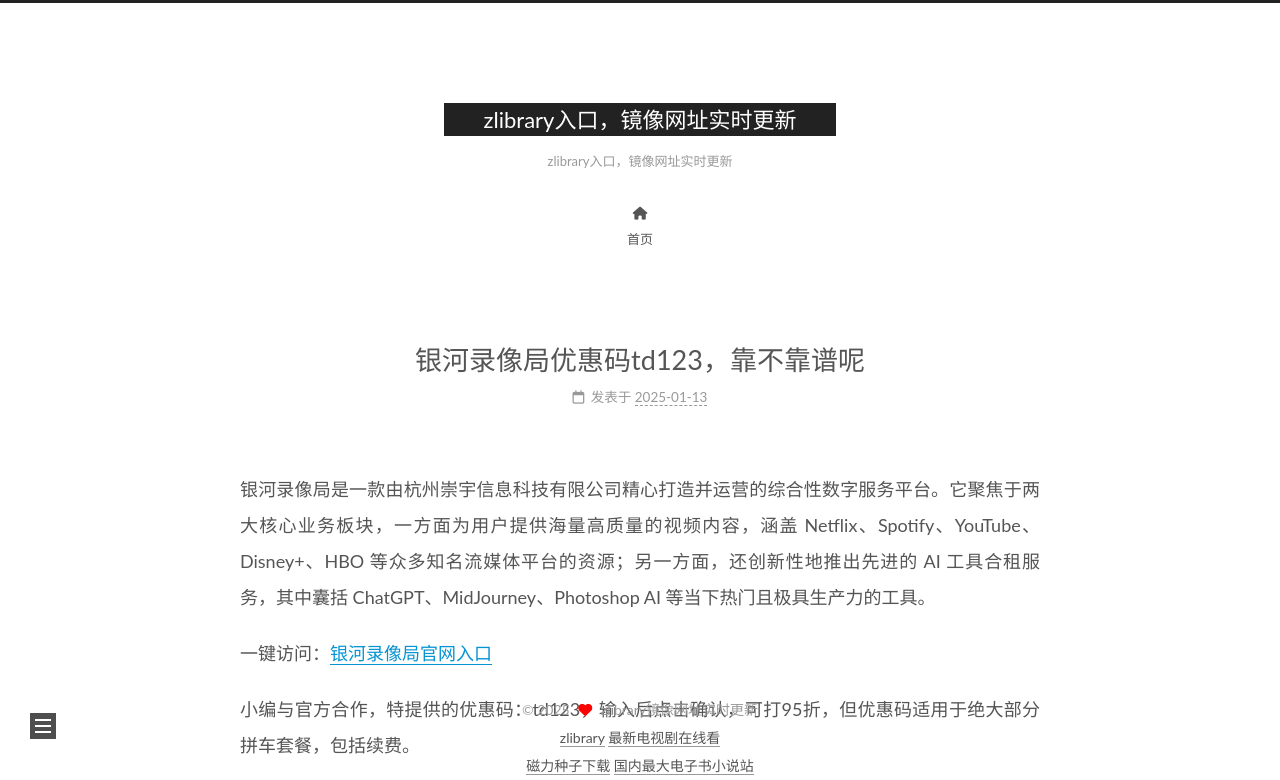
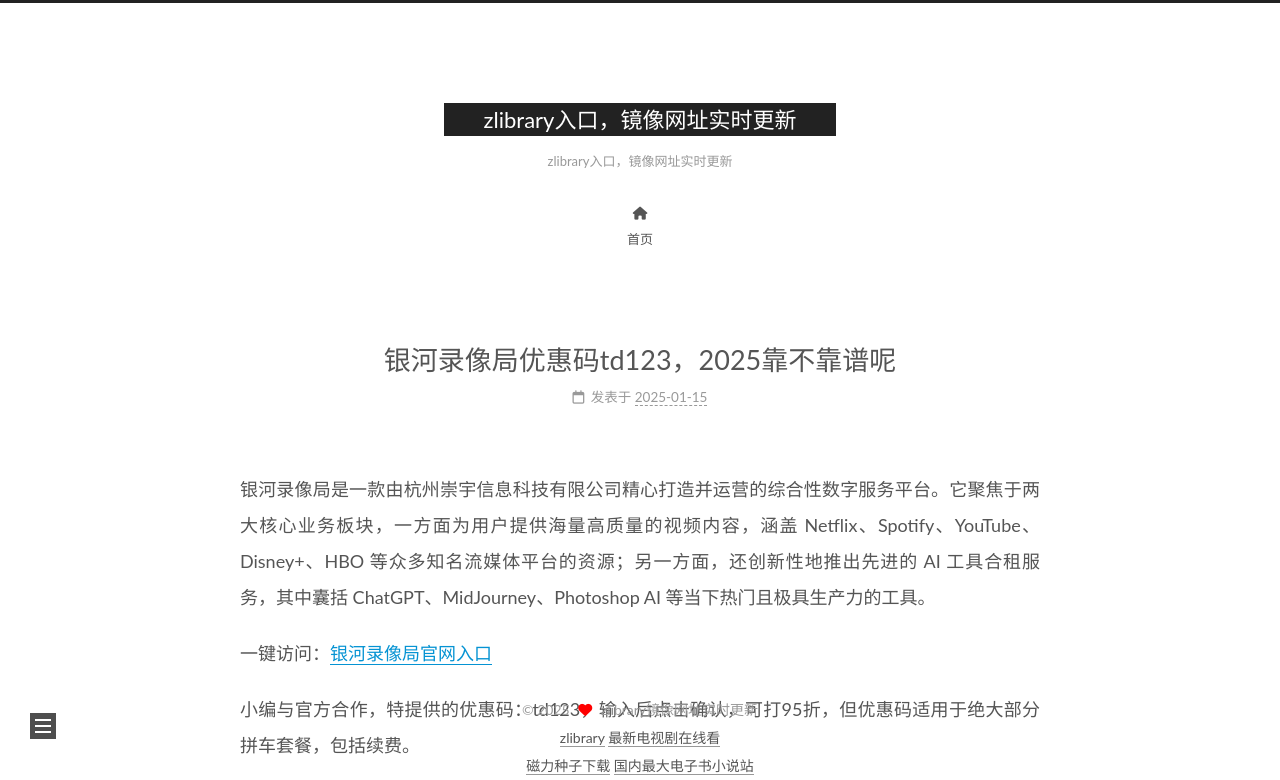
Before and after one commit to z-librarywekb/z-librarywekb.github.io, a plain HTML site: page p/yinheluxiangju.html in a window 1280 px wide. Shown: the top 780 px of the page. Drawn offline with nearby package versions, Linux system fonts and the light colour scheme.

Commit message:
Update yinheluxiangju.html

```diff
--- a/p/yinheluxiangju.html
+++ b/p/yinheluxiangju.html
@@ -83,7 +83,7 @@
     <meta property="article:author" content="zlibrary入口，镜像网址实时更新">
 
     <script class="next-config" data-name="calendar" type="application/json">""</script>
-    <title>银河录像局优惠码td123，靠不靠谱呢</title>
+    <title>银河录像局优惠码td123，2025靠不靠谱呢</title>
     <noscript><link rel="stylesheet" href="/css/noscript.css"></noscript>
 </head>
 
@@ -163,14 +163,14 @@
         <div class="post-block">
             <article class="post-content" lang="zh-CN">
                 <header class="post-header">
-                    <h1 class="post-title" itemprop="name headline">银河录像局优惠码td123，靠不靠谱呢
+                    <h1 class="post-title" itemprop="name headline">银河录像局优惠码td123，2025靠不靠谱呢
 </h1>
                     <div class="post-meta-container">
                         <div class="post-meta">
                             <span class="post-meta-item">
                               <span class="post-meta-item-icon"><i class="far fa-calendar"></i></span>
                               <span class="post-meta-item-text">发表于</span>
-                              <time title="创建时间：2025-01-13" itemprop="dateCreated datePublished" datetime="2025-01-13">2025-01-13</time>
+                              <time title="创建时间：2025-01-15" itemprop="dateCreated datePublished" datetime="2025-01-15">2025-01-15</time>
                             </span>
                         </div>
                     </div>
```
